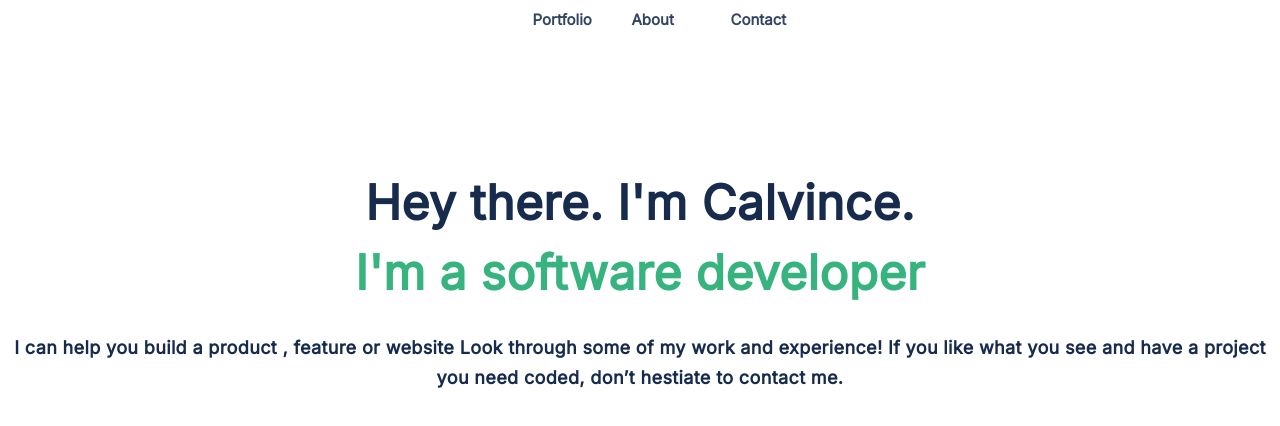
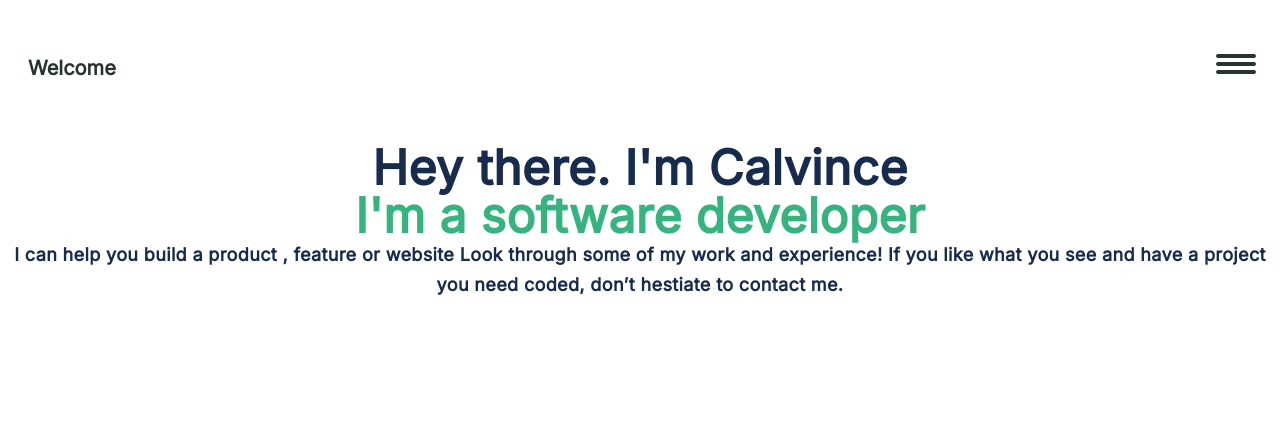
Before and after one commit to calvnce/portfolio, a plain HTML site: page public/index.html in a window 1280 px wide. Drawn offline with Linux system fonts and the light colour scheme.

Commit message:
update headline section styling

```diff
--- a/public/css/main.css
+++ b/public/css/main.css
@@ -23,74 +23,84 @@ body {
 }
 
 /* Top Navigation Rules */
-#TopNavigation {
-  position: absolute;
-  width: 100%;
-  height: 72px;
+#toolbar {
+  min-width: 375px;
+  min-height: 48px;
+  margin: 0 auto;
+  position: relative;
+  top: 44px;
 }
 
-#ItemNavigation {
+.menu-items {
   display: flex;
-  flex-direction: row;
-  align-items: center;
-  width: 255px;
-  height: 40px;
-  top: 16px;
-  margin: auto;
+  justify-content: space-between;
+  width: 100%;
+  color: #28352F;
+  padding: 10px 28px;
 }
 
-.menu-item {
-  padding: 10px 12px;
-  width: 83px;
-  height: 40px;
-  left: 172px;
-  flex: none;
-  margin: 0 8px;
-  font-family: 'Inter', sans-serif;
-  font-style: normal;
+.logo {
+  font-family: 'Inter';
   font-weight: 600;
-  font-size: 15px;
-  line-height: 20px;
+  font-size: 20px;
+  line-height: 28px;
 }
 
-a {
-  text-decoration: none;
-  color: #344563;
+.hamburger {
+  display: flex;
+  flex-direction: column;
+  position: relative;
+  height: 40px;
+  width: 40px;
+  cursor: pointer;
+}
+
+.hamburger > span {
+  position: absolute;
+  border-radius: 2px;
+  border: 2px solid;
+  height: 4px;
+  width: 100%;
+  left: 4px;
+}
+
+.hamburger > span:nth-child(1) {
+  top: 0;
+}
+
+.hamburger > span:nth-child(2) {
+  top: 8px;
+}
+
+.hamburger > span:nth-child(3) {
+  top: 16px;
 }
 
 /* Headline section */
 
 .headline {
   position: relative;
-  width: 100%;
+  min-width: 375px;
   height: 96px;
-  top: 168px;
-  font-family: 'Inter', sans-serif;
+  top: 84px;
+  font-family: 'Inter';
   font-weight: 800;
   font-size: 48px;
-  line-height: 60px;
+  line-height: 58lpx;
   letter-spacing: 0.37px;
   color: #172b4d;
   margin: auto;
   display: flex;
   flex-direction: column;
+  text-align: center;
 }
 
-.headline h2 {
+.headline span {
   color: #36b37e;
-  margin-bottom: 20px;
 }
 
 .headline p {
   font-size: 18px;
   color: #172b4d;
   line-height: 30px;
-  align-items: center;
 }
-
-.headline > h1,
-.headline > h2,
-.headline > p {
-  text-align: center;
-  padding: 5px;
-}
--- a/public/index.html
+++ b/public/index.html
@@ -15,32 +15,32 @@
  <div class="container">
 
   <!-- Navigation section -->
-   <nav id="TopNavigation">
-     <ul id="ItemNavigation">
-       <li class="menu-item">
-         <a href="index.html">Portfolio</a>
+   <nav id="toolbar">
+     <ul class="menu-items">
+       <li class="logo">
+         Welcome
        </li>
-       <li class="menu-item">
-         <a href="#about.html">About</a>
-        </li>
-       <li class="menu-item">
-        <a href="#contact.html">Contact</a>
-       </li>
+      <li class="hamburger">
+        <span></span>
+        <span></span>
+        <span></span>
+      </li>
      </ul>
    </nav><!-- END Navigation section -->
 
    <!-- Headline section -->
    <section>
     <div class="headline">
-     <h1>Hey there. I'm Calvince.</h1>
-     <h2>I'm a software developer</h2>
-
+     <h1>
+       Hey there. I'm Calvince
+       <br/>
+       <span>I'm a software developer</span>
+     </h1>
      <p>
       I can help you build a product , feature or website Look through some of my work and experience! If you like what you
       see and have a project you need coded,
       don’t hestiate to contact me.
      </p>
-
     </div>
     <div class="headline-description">
 
```
